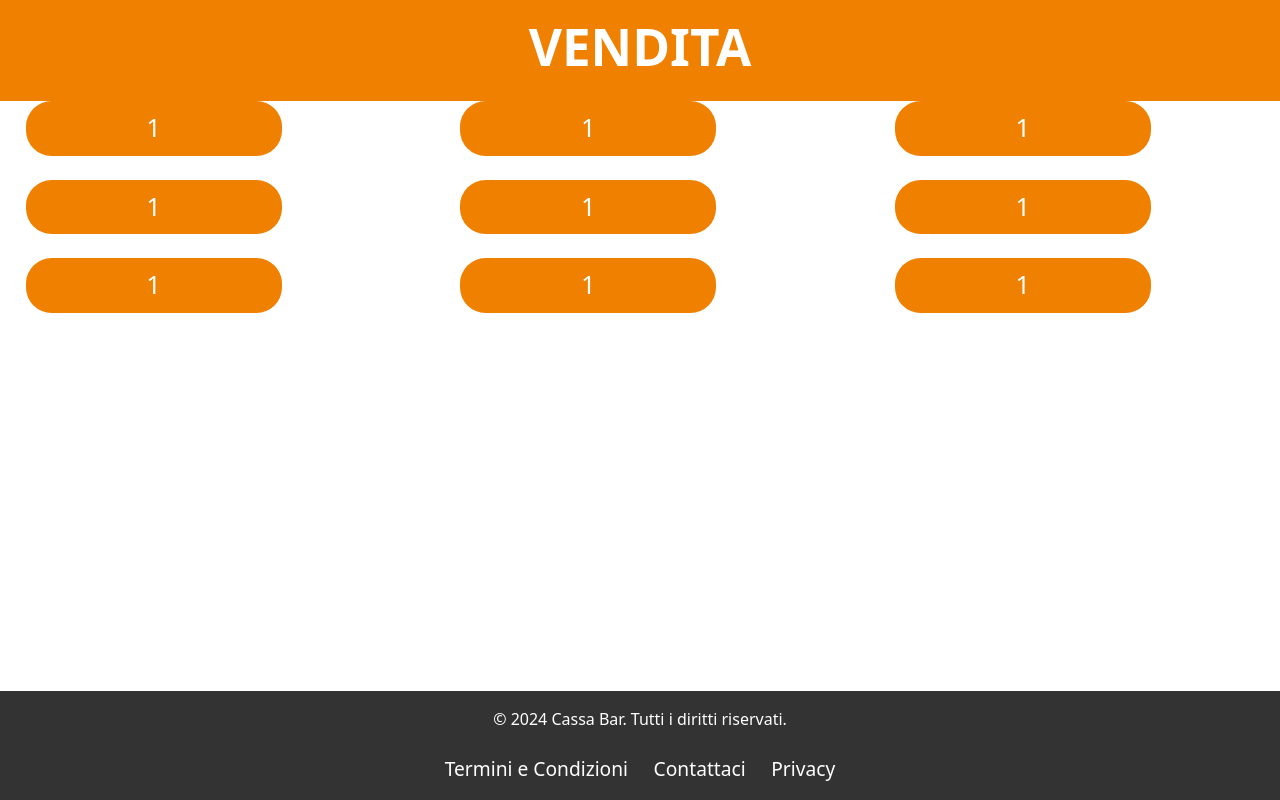
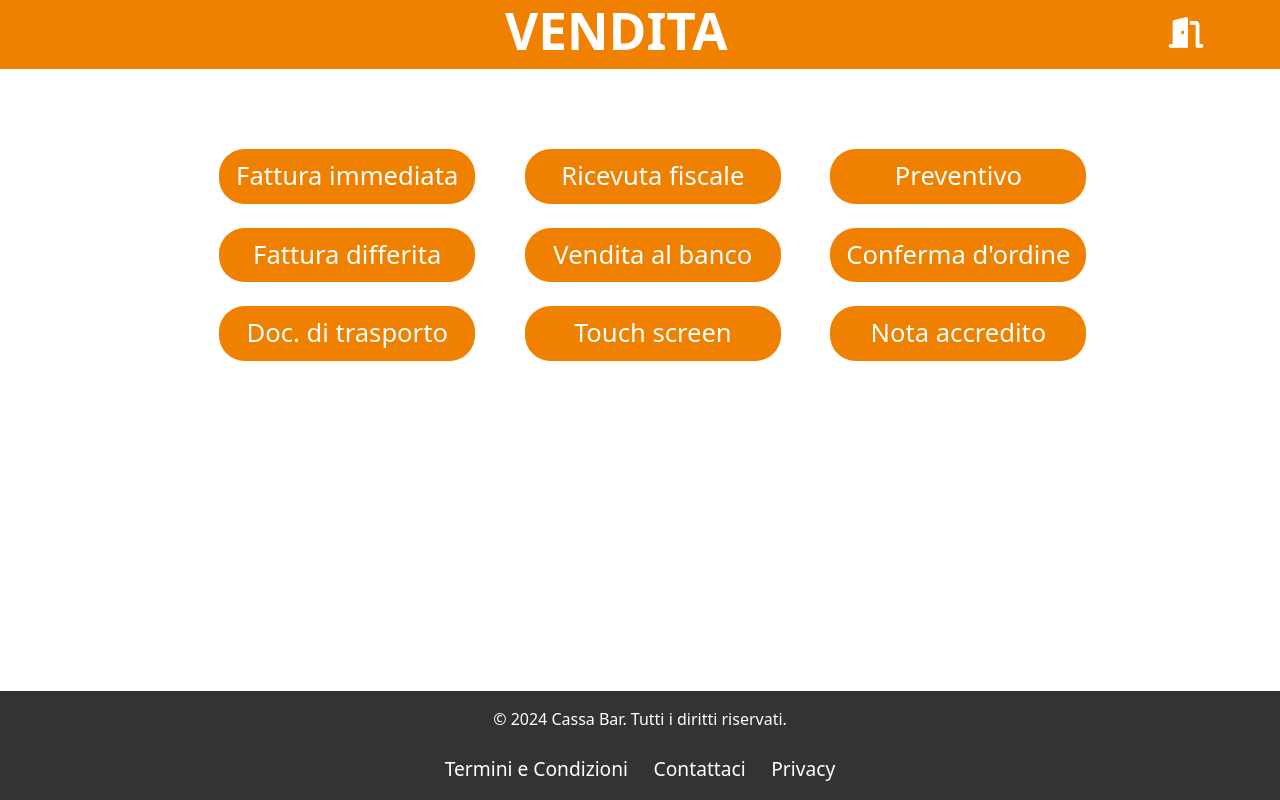
Before and after one commit to alessandropanico/CassaPassaparola, an Angular app: page /vendita in a window 1280 px wide. Built offline with nearby package versions, Linux system fonts and the light colour scheme.

Commit message:
creato vendita.component e inizio touch-screen

```diff
--- a/src/app/app-routing.module.ts
+++ b/src/app/app-routing.module.ts
@@ -2,6 +2,7 @@ import { NgModule } from '@angular/core';
 import { RouterModule, Routes } from '@angular/router';
 import { HomeComponent } from './pagine/home/home.component';
 import { VenditaComponent } from './pagine/vendita/vendita/vendita.component';
+import { TouchScreenComponent } from './pagine/vendita/touch-screen/touch-screen.component';
 
 const routes: Routes = [
 
@@ -17,7 +18,9 @@ const routes: Routes = [
   path:'vendita',component:VenditaComponent
 },
 
-
+{
+  path:'touchscreen',component:TouchScreenComponent
+}
 
 
 ];
--- a/src/app/app.module.ts
+++ b/src/app/app.module.ts
@@ -7,13 +7,15 @@ import { RouterModule } from '@angular/router';
 import { HomeComponent } from './pagine/home/home.component';
 import { FooterComponent } from './shared/footer/footer.component';
 import { VenditaComponent } from './pagine/vendita/vendita/vendita.component';
+import { TouchScreenComponent } from './pagine/vendita/touch-screen/touch-screen.component';
 
 @NgModule({
   declarations: [
     AppComponent,
     HomeComponent,
     FooterComponent,
-    VenditaComponent
+    VenditaComponent,
+    TouchScreenComponent
   ],
   imports: [
     BrowserModule,
--- a/src/app/pagine/home/home.component.css
+++ b/src/app/pagine/home/home.component.css
@@ -2,7 +2,6 @@
 .intest {
   background-color: #EF8000;
   width: 100%;
-  padding: 2vh;
 }
 
 .titolo {
@@ -34,6 +33,7 @@
 .fa-solid {
   font-size: 2.4vw;
   margin-right: 1vw;
+
 }
 
 
--- /dev/null
+++ b/src/app/pagine/vendita/touch-screen/touch-screen.component.css
@@ -0,0 +1,11 @@
+/* Stili generali (desktop) */
+.intest {
+  background-color: #EF8000;
+  width: 100%;
+}
+
+.titolo {
+  color: white;
+  font-weight: bolder;
+  font-size: 4vw;
+}
--- /dev/null
+++ b/src/app/pagine/vendita/touch-screen/touch-screen.component.html
@@ -0,0 +1,14 @@
+<div class="intest">
+  <div class="d-flex justify-content-center">
+    <h1 class="titolo">TOUCH-SCREEN</h1>
+  </div>
+</div>
+
+
+
+
+
+
+
+
+<app-footer></app-footer>
--- a/src/app/pagine/vendita/vendita/vendita.component.css
+++ b/src/app/pagine/vendita/vendita/vendita.component.css
@@ -2,13 +2,44 @@
 .intest {
   background-color: #EF8000;
   width: 100%;
-  padding: 2vh;
+  display: flex;
+  align-items: center;
+  justify-content: center; /* Centra il contenitore flessibile */
 }
 
+.flex-container {
+  display: flex;
+  align-items: center;
+  justify-content: space-between; /* Spazio tra il titolo e la scritta */
+  width: 100%;
+  max-width: 90%; /* Limita la larghezza massima del contenitore */
+}
+
+/* Stile per il titolo al centro */
 .titolo {
   color: white;
   font-weight: bolder;
   font-size: 4vw;
+  text-align: center;
+  flex: 1; /* Permette di espandere per riempire lo spazio disponibile */
+}
+
+/* Stile per il testo all'estrema destra */
+.text-right {
+  color: white;
+  font-size: 2vw;
+  text-align: right;
+  white-space: nowrap; /* Impedisce alla scritta di andare a capo */
+}
+
+.sectionButton {
+  margin-top: 10vh;
+}
+
+.fa-solid {
+  font-size: 2.4vw;
+  margin-right: 1vw;
+  cursor:pointer;
 }
 
 
--- a/src/app/pagine/vendita/vendita/vendita.component.html
+++ b/src/app/pagine/vendita/vendita/vendita.component.html
@@ -1,32 +1,33 @@
 <div class="intest">
-  <div class="d-flex justify-content-center">
+  <!-- Contenitore Flex per titolo e testo -->
+  <div class="flex-container">
     <h1 class="titolo">VENDITA</h1>
+    <div class="text-right" routerLink="/home"><i class="fa-solid fa-door-open"></i></div>
   </div>
 </div>
 
 
-<section>
-<div class="row">
+<section class="d-flex justify-content-center sectionButton">
+
+  <div class="row ">
     <div class="col">
-    <button class="buttonPers">1</button>
-    <button class="buttonPers">1</button>
-    <button class="buttonPers">1</button>
+      <button class="buttonPers">Fattura immediata</button>
+      <button class="buttonPers">Fattura differita</button>
+      <button class="buttonPers">Doc. di trasporto</button>
     </div>
 
     <div class="col">
-    <button class="buttonPers">1</button>
-    <button class="buttonPers">1</button>
-    <button class="buttonPers">1</button>
+      <button class="buttonPers">Ricevuta fiscale</button>
+      <button class="buttonPers">Vendita al banco</button>
+      <button class="buttonPers" routerLink="/touchscreen">Touch screen</button>
     </div>
 
     <div class="col">
-    <button class="buttonPers">1</button>
-    <button class="buttonPers">1</button>
-    <button class="buttonPers">1</button>
+      <button class="buttonPers">Preventivo</button>
+      <button class="buttonPers">Conferma d'ordine</button>
+      <button class="buttonPers">Nota accredito</button>
     </div>
-
   </div>
-
 </section>
 
 
```
Also changed, not shown: src/app/pagine/vendita/touch-screen/touch-screen.component.ts (added, +10 -0 lines), 1 other file (tests, documents, lock files or other folders). Lines whose indentation alone changed are shown as unchanged.
